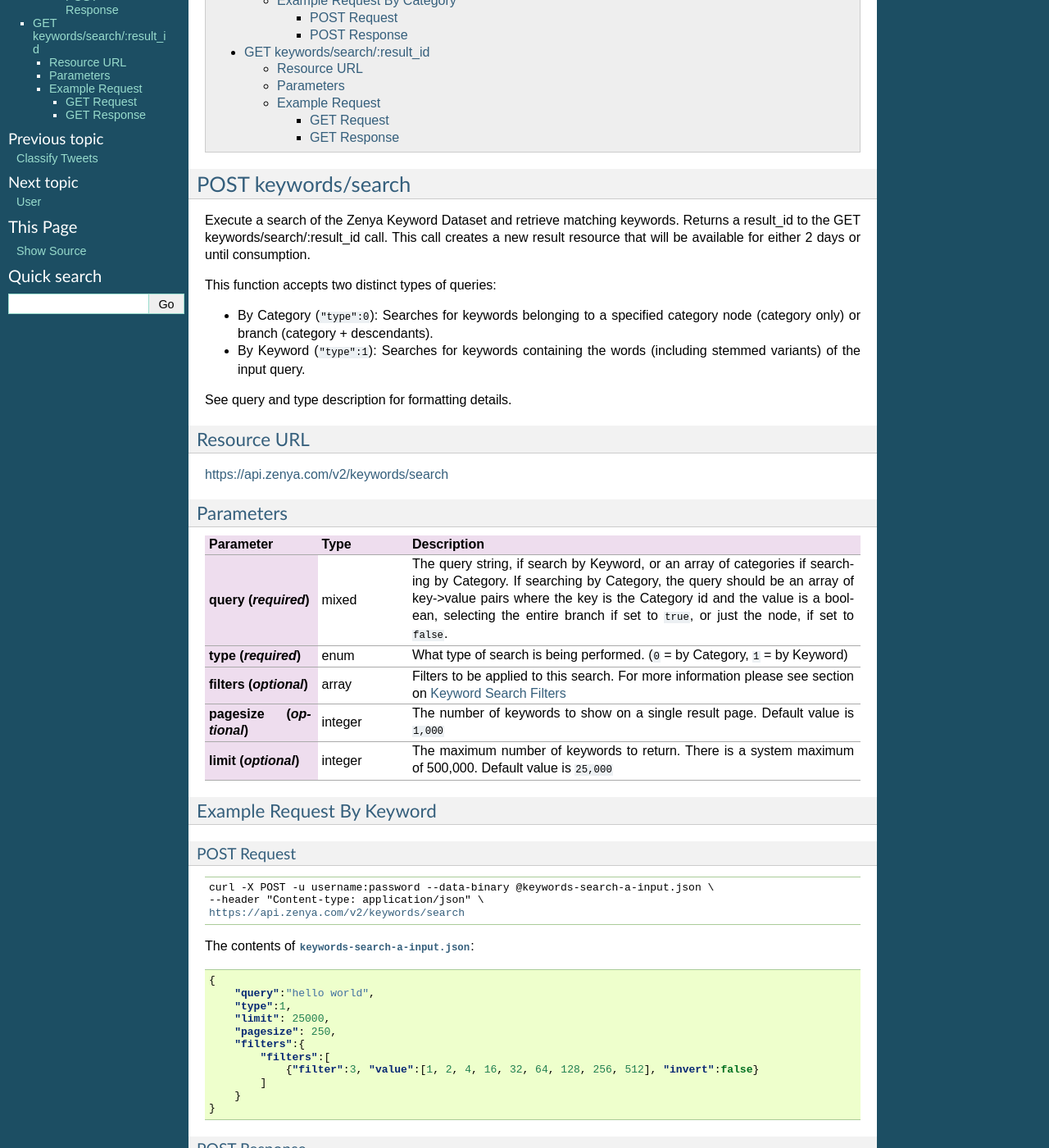
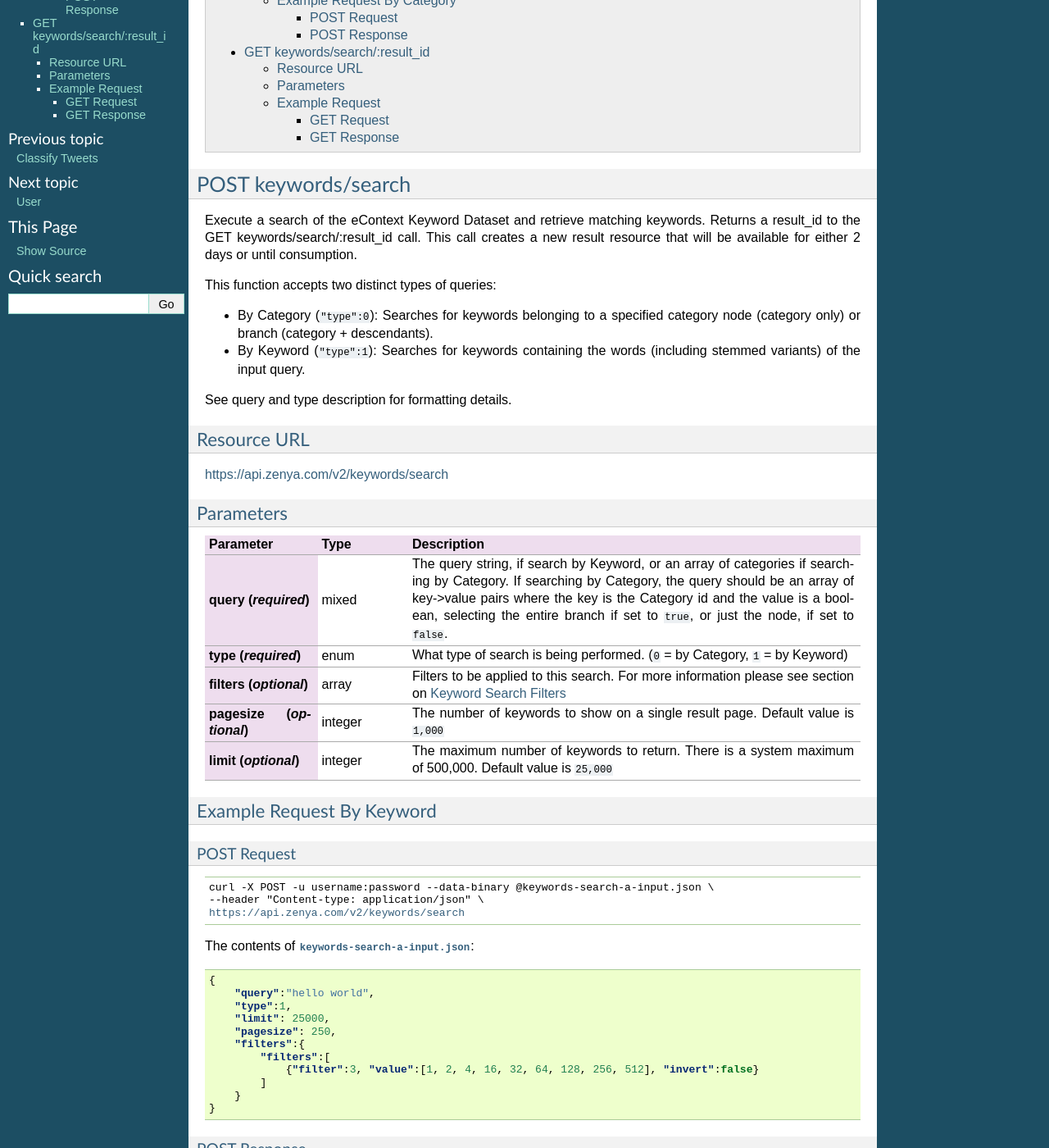
Before and after one commit to info-com/zenya-api-docs, a Sphinx documentation site: the page built from source/keywords-search.rst, in a window 1280 px wide and 1400 px high, scrolled down 278 px. Shown: the whole window at 82% size. Built offline with Sphinx 7.4.7, drawn with Linux system fonts in a browser that asks for light colours; some of the changed text lies outside the part shown.

Commit message:
Update keywords-search.rst

```diff
--- a/source/keywords-search.rst
+++ b/source/keywords-search.rst
@@ -7,7 +7,7 @@
 POST keywords/search
 ---------------------------
 
-Execute a search of the Zenya Keyword Dataset and retrieve matching keywords. Returns a result_id to the GET keywords/search/:result_id call. This call creates a new result resource that will be available for either 2 days or until consumption.
+Execute a search of the eContext Keyword Dataset and retrieve matching keywords. Returns a result_id to the GET keywords/search/:result_id call. This call creates a new result resource that will be available for either 2 days or until consumption.
 
 This function accepts two distinct types of queries:
 
@@ -58,7 +58,7 @@
 .. code-block:: json
 
     {
-	"zenya": {
+	"econtext": {
 	    "keywords": {
 		"count": 4086,
 		"pagesize": 250,
@@ -98,7 +98,7 @@
 .. code-block:: json
 
     {
-	"zenya": {
+	"econtext": {
 	    "keywords": {
 		"count": 25000,
 		"pagesize": 20,
@@ -118,7 +118,7 @@
 ------------------------------
 
 Return keywords from the specified search. Each keyword contains a category_id that maps to a
-Category in the associated "categories" dictionary. A ``null`` value in the ``category_id`` indicates that the keyword is currently unmapped to the Zenya Taxonomy.
+Category in the associated "categories" dictionary. A ``null`` value in the ``category_id`` indicates that the keyword is currently unmapped to the eContext Taxonomy.
 
 Resource URL
 ^^^^^^^^^^^^
@@ -152,7 +152,7 @@
 .. code-block:: json
 
     {
-	"zenya": {
+	"econtext": {
 	    "keywords": {
 		"cursor": {
 		    "pages": 1250,
```
